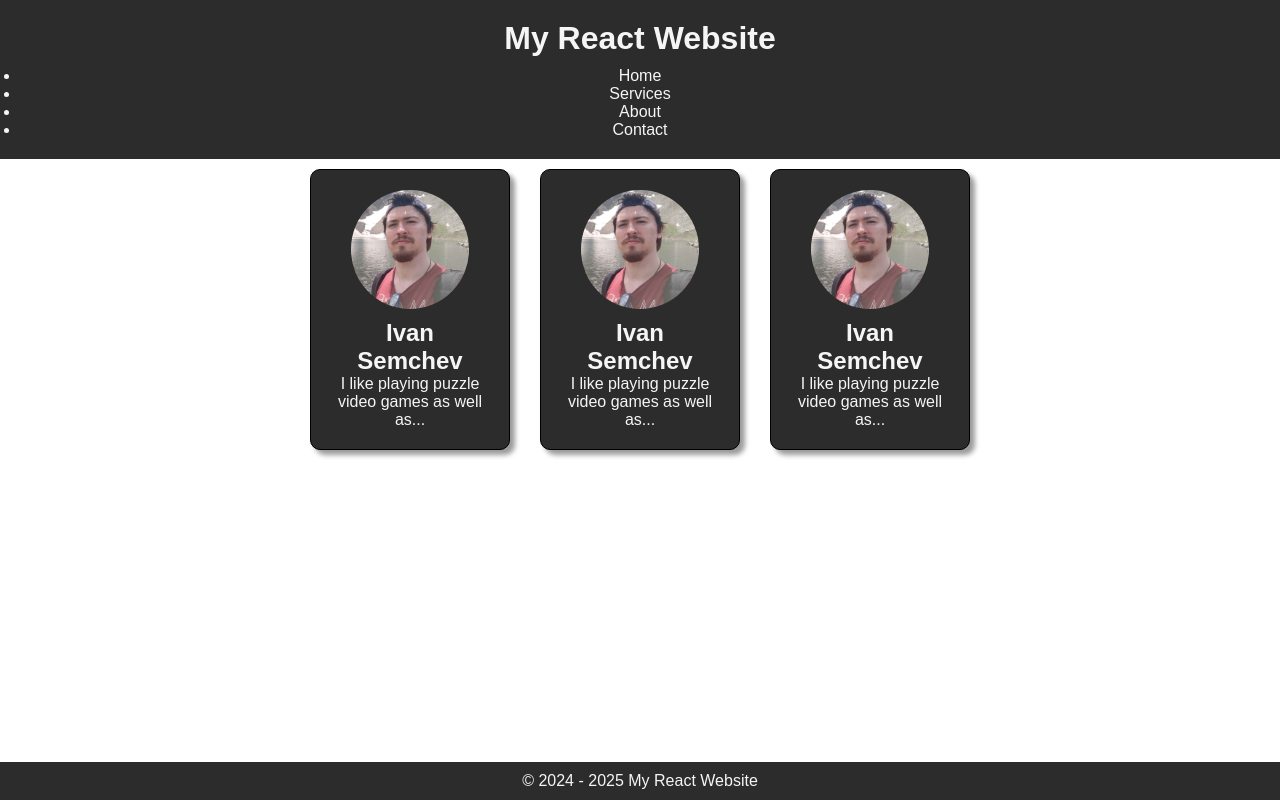
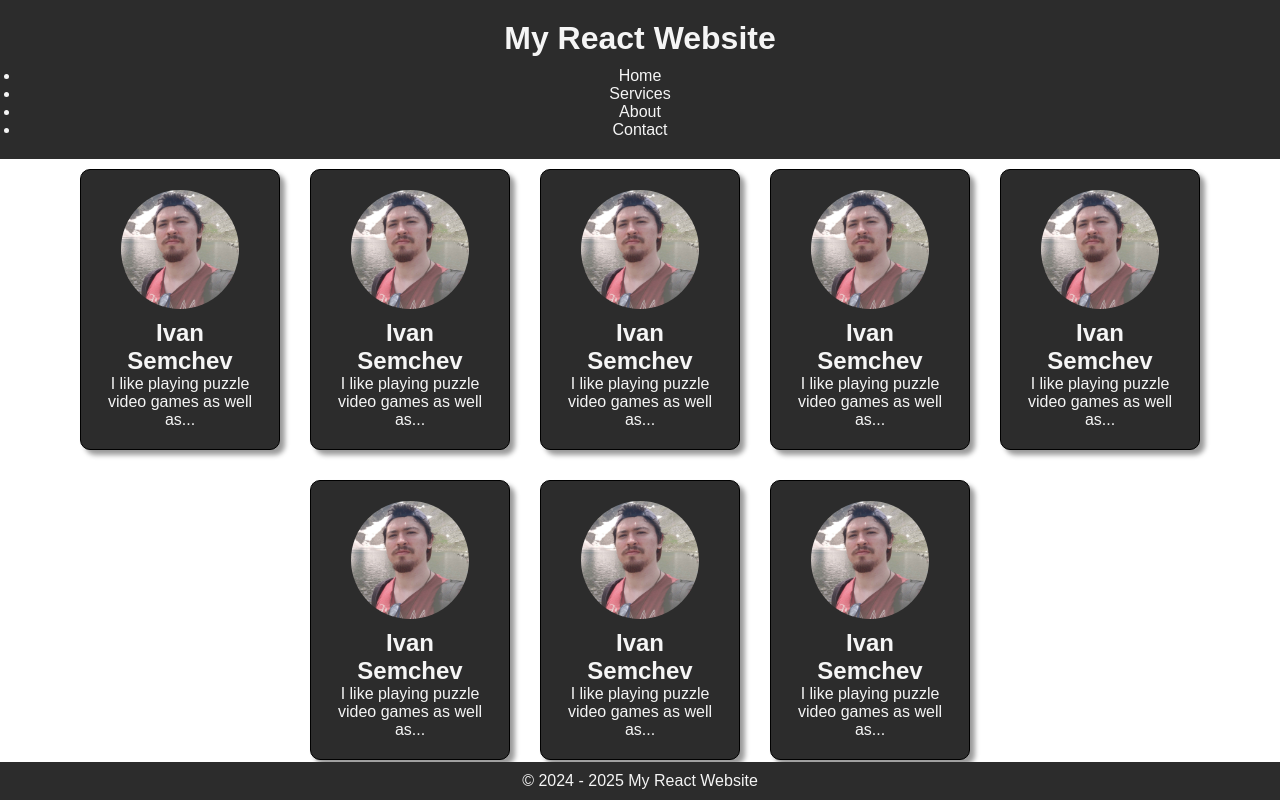
Before and after one commit to VanHell108/my-react-app, a React (Vite) app: page / in a window 1280 px wide. Built offline with nearby package versions, Linux system fonts and the light colour scheme.

Commit message:
added @use and @mixins

```diff
--- a/src/App.jsx
+++ b/src/App.jsx
@@ -6,11 +6,18 @@ function App() {
   return(
     <>
       <Header />
+      <main>
       <div className="card-container">
          <Card />
          <Card />
          <Card />
+         <Card />
+         <Card />
+         <Card />
+         <Card />
+         <Card />
       </div>
+      </main>
       <Footer />
     </>
  )
--- a/src/styles/_card.scss
+++ b/src/styles/_card.scss
@@ -1,3 +1,5 @@
+@use 'variables';
+
 .card{
    border: 1px solid black;
    border-radius: 10px;
@@ -6,8 +8,8 @@
    margin: 10px;
    padding: 20px;
    display: inline-block;
-   background-color: $primaryBackgroundColor;
-   color: $primaryColor;
+   background-color: variables.$primaryBackgroundColor;
+   color: variables.$primaryColor;
    box-shadow: 5px 5px 5px rgb(155, 155, 155);
    position: relative;
    overflow: hidden;
@@ -27,13 +29,13 @@
       margin-bottom: 10px;
     }
    .card-title{
-      font-family: $primaryFontFamily;
+      font-family: variables.$primaryFontFamily;
     }
    .card-text{
-      font-family: $primaryFontFamily;
+      font-family: variables.$primaryFontFamily;
     }
     .card-hover-text{
-      font-family: $primaryFontFamily;
+      font-family: variables.$primaryFontFamily;
     }
  }
 
--- a/src/styles/styles.css
+++ b/src/styles/styles.css
@@ -11,10 +11,10 @@ body {
 
 header {
   background-color: rgb(44, 44, 44);
+  font-family: Arial, Helvetica, sans-serif;
+  color: whitesmoke;
   padding: 20px;
   text-align: center;
-  font-family: Arial, Helvetica, sans-serif;
-  color: whitesmoke;
 }
 
 nav {
@@ -22,12 +22,12 @@ nav {
 }
 
 footer {
+  background-color: rgb(44, 44, 44);
   font-family: Arial, Helvetica, sans-serif;
+  color: whitesmoke;
   position: fixed;
   bottom: 0;
   width: 100%;
-  background-color: rgb(44, 44, 44);
-  color: whitesmoke;
   text-align: center;
   padding: 10px;
 }
--- a/src/styles/styles.scss
+++ b/src/styles/styles.scss
@@ -1,5 +1,18 @@
-@import 'reset';
-@import 'variables';
-@import 'header';
-@import 'footer';
-@import 'card';
+@use 'reset' as *;
+@use 'variables';
+@use 'mixins';
+@use 'header';
+@use 'footer';
+@use 'card';
+
+body {
+   display: flex;
+   flex-direction: column;
+   min-height: 100vh;
+ }
+
+ main {
+   flex: 1;
+   padding-top: 50px;
+   padding-bottom: 50px;
+ }
```
Also changed, not shown: src/styles/_footer.scss (+6 -6 lines), src/styles/_header.scss (+4 -3 lines), src/styles/_mixins.scss (added, +7 -0 lines).
